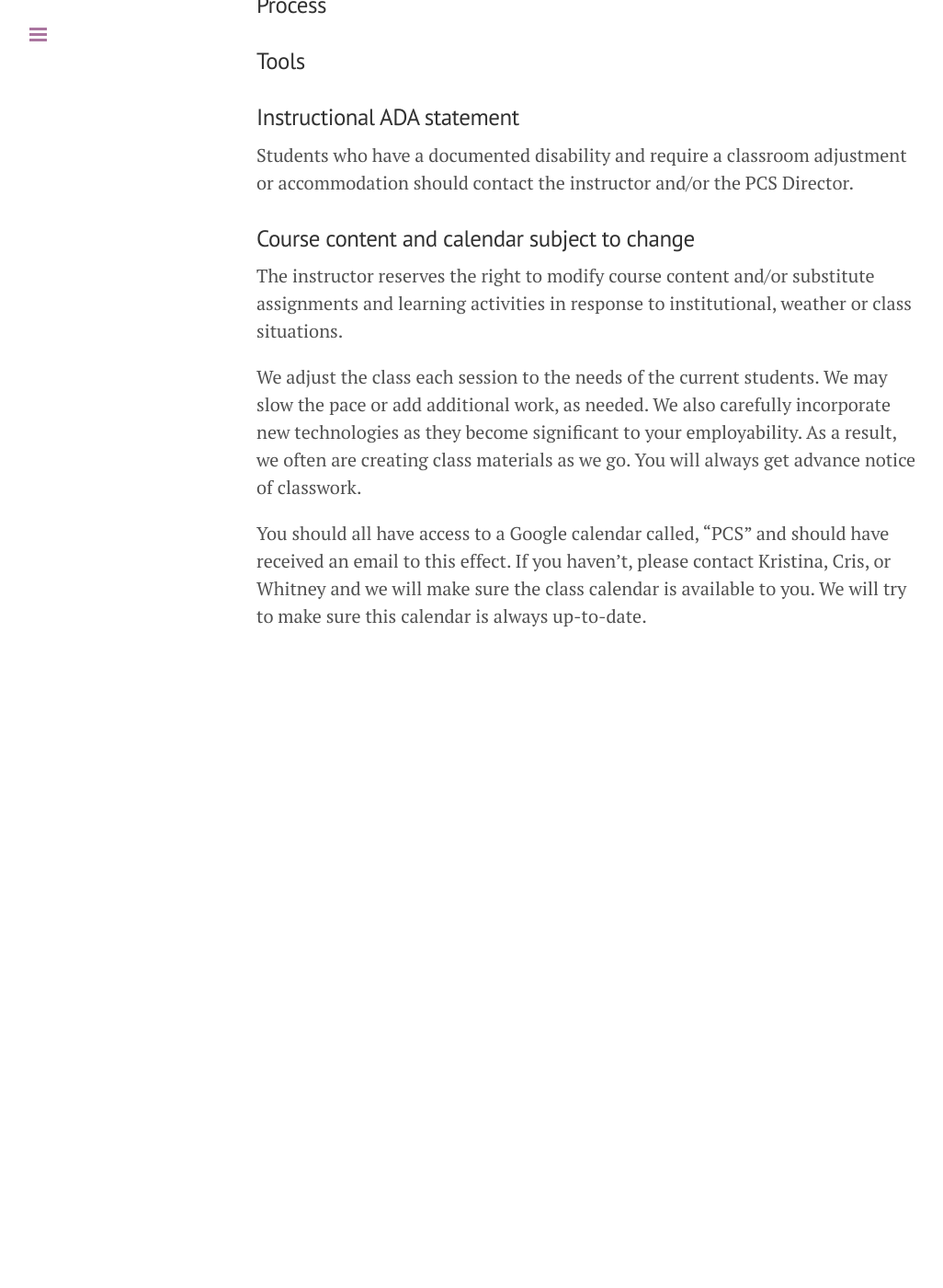
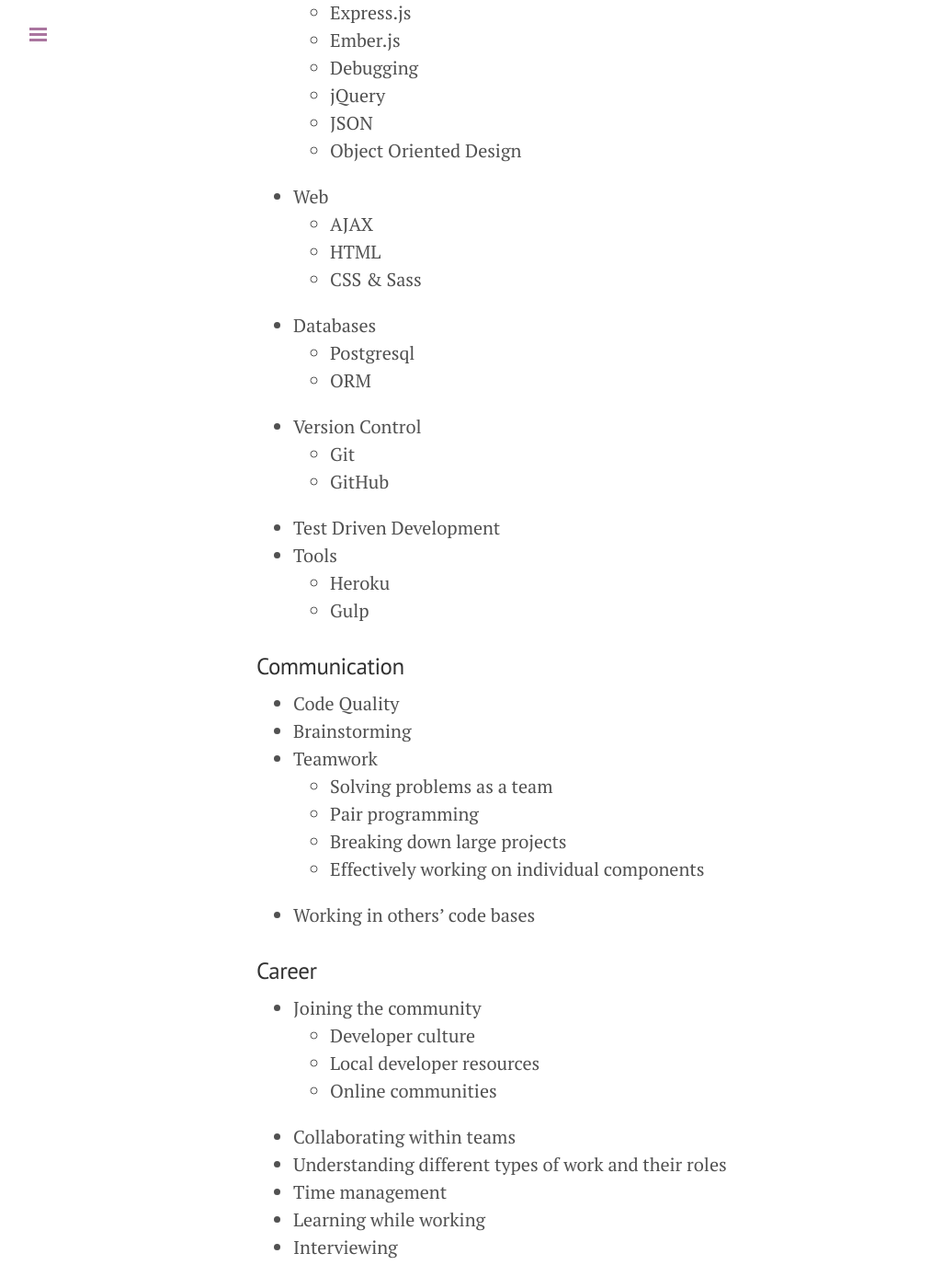
Before and after one commit to wbyoung/jsi, a Jekyll site: the page built from syllabus.md, in a window 1280 px wide and 1400 px high, scrolled down 10964 px. Shown: the whole window at 92% size, without its empty margins (1-1027 px from the left). Built offline with Jekyll 4.4.1, drawn with Linux system fonts in a browser that asks for light colours; nearby versions of some CDN libraries; Markdown is read by kramdown in place of the engine named in the settings; before the commit the page ends 11729 px from its top, so only the background shows below that; some of the changed text lies outside the part shown.

Commit message:
Overview.

```diff
--- a/syllabus.md
+++ b/syllabus.md
@@ -237,19 +237,58 @@
 
 ## Course Overview
 
-We will cover material on four major themes: Career, Code, Process & Tools
+We will cover material on three major themes: Code, Communication, and Career.
+
+
+### Code
+
+* JavaScript
+  * Node.js
+  * Express.js
+  * Ember.js
+  * Debugging
+  * jQuery
+  * JSON
+  * Object Oriented Design
+* Web
+  * AJAX
+  * HTML
+  * CSS & Sass
+* Databases
+  * Postgresql
+  * ORM
+* Version Control
+  * Git
+  * GitHub
+* Test Driven Development
+* Tools
+  * Heroku
+  * Gulp
+
+
+### Communication
+
+* Code Quality
+* Brainstorming
+* Teamwork
+  * Solving problems as a team
+  * Pair programming
+  * Breaking down large projects
+  * Effectively working on individual components
+* Working in others' code bases
 
 
 ### Career
 
-
-### Code
-
-
-###  Process
-
-
-### Tools
+* Joining the community
+  * Developer culture
+  * Local developer resources
+  * Online communities
+* Collaborating within teams
+* Understanding different types of work and their roles
+* Time management
+* Learning while working
+* Interviewing
 
 
 ### Instructional ADA statement
```
